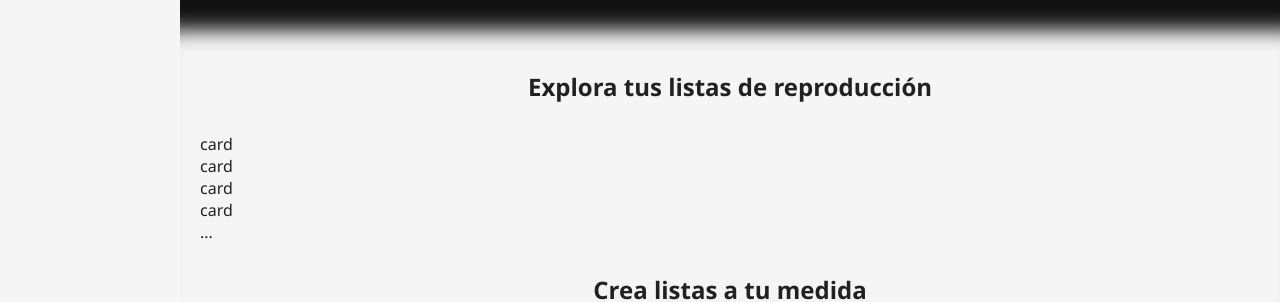
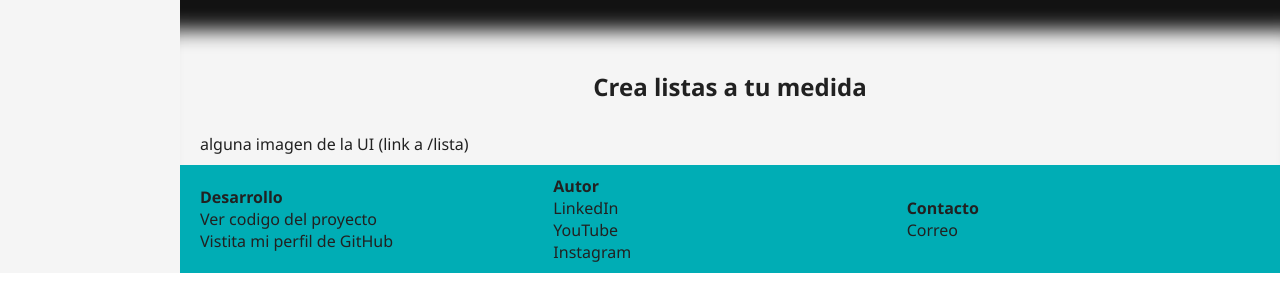
Before and after one commit to Patricio-Fernandez-Ionadi/Player-react, a React (Create React App) app: page / in a window 1280 px wide. Shown: the part 884-1186 px from the top of the page. After the commit the page ends 1157 px from the top, so only its background shows below. Built offline with nearby package versions, Linux system fonts and the light colour scheme.

Commit message:
ref uso de componente OwnPlaylists

```diff
--- a/src/pages/Inicio/Inicio.jsx
+++ b/src/pages/Inicio/Inicio.jsx
@@ -1,6 +1,10 @@
+import React from 'react'
+
 import { useThemeContext } from 'app/context'
-import React from 'react'
+
 import { Banner } from './Banner'
+import { OwnPlaylists } from './OwnPlaylists'
+
 export const Inicio = () => {
   const { theme } = useThemeContext()
 
@@ -8,14 +12,8 @@ export const Inicio = () => {
     <section>
       <Banner />
       <article className={`view ${theme} after-banner`}>
-        <h2>Explora tus listas de reproducción</h2>
-        <div>
-          <div>card</div>
-          <div>card</div>
-          <div>card</div>
-          <div>card</div>
-          <div>...</div>
-        </div>
+        <OwnPlaylists />
+
         <h2>Crea listas a tu medida</h2>
         <div>
           <p>alguna imagen de la UI (link a /lista)</p>
```
